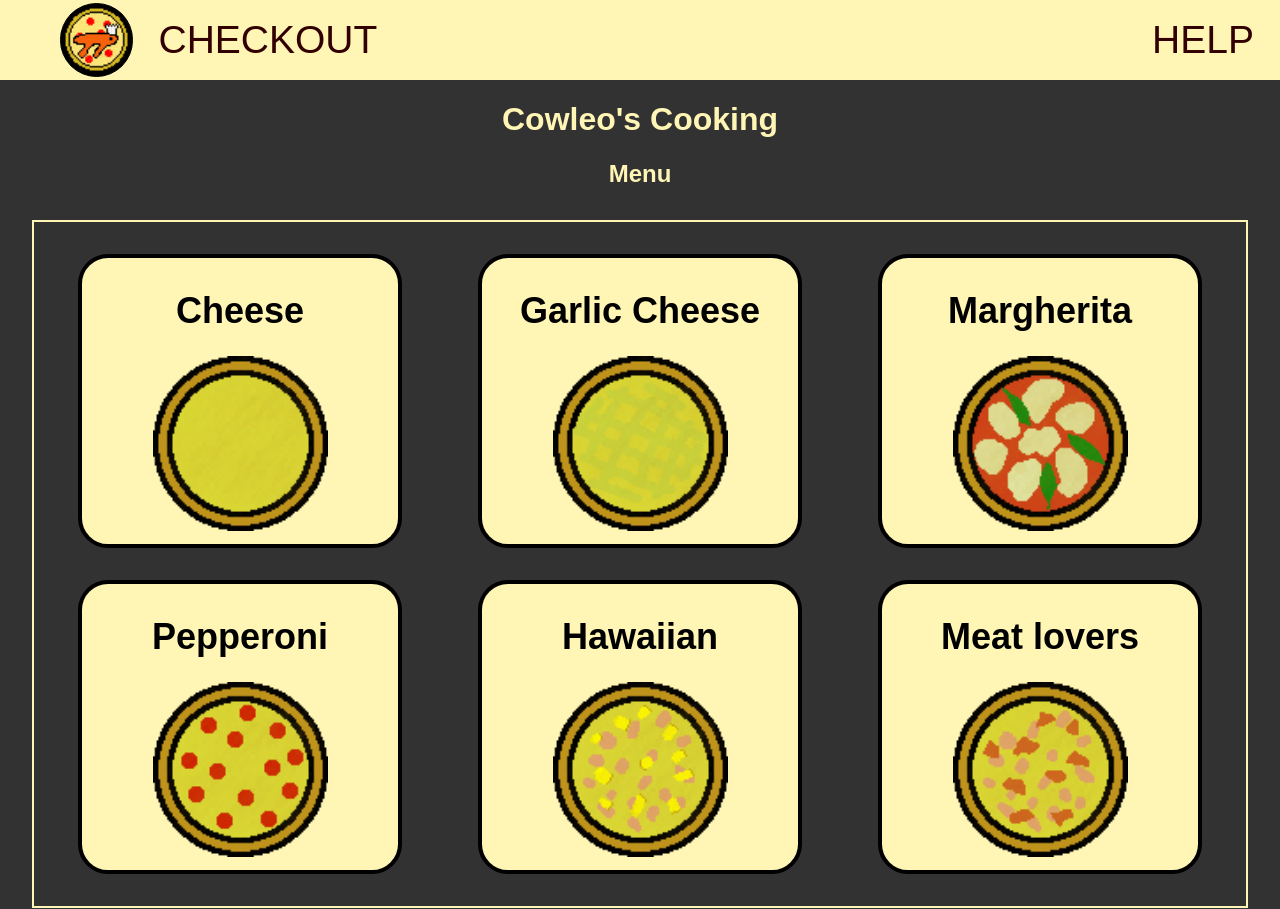
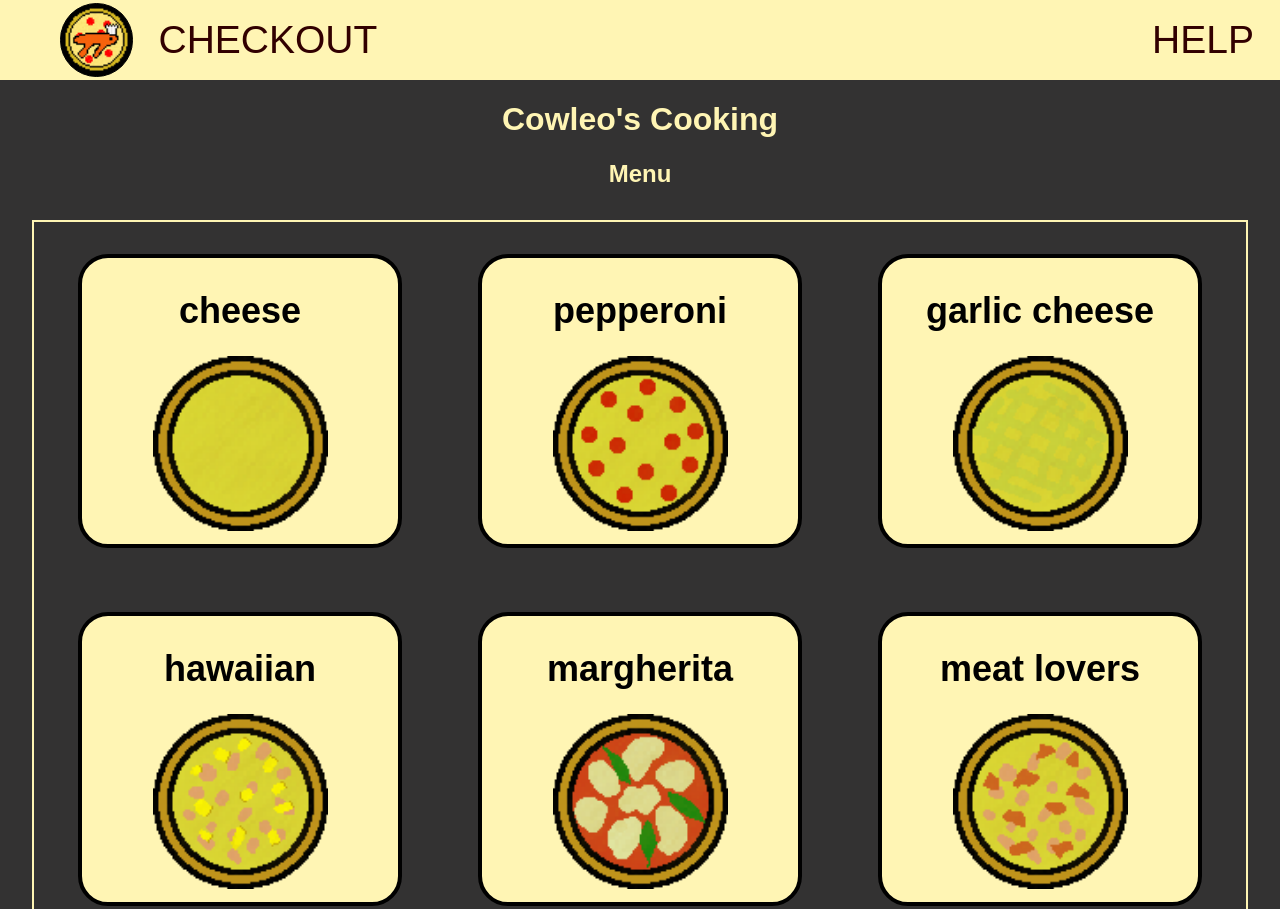
Before and after one commit to KDWN/Pizzafronted, a plain HTML site: page index/index.html in a window 1280 px wide. Shown: the top 909 px of the page. Drawn offline with Linux system fonts and the light colour scheme.

Commit message:
Actual Final Version

```diff
--- a/index/index.css
+++ b/index/index.css
@@ -3,17 +3,12 @@ body {
 }
 
 
-.menuBox {
+#menuBox {
     display: flex;
     justify-content: space-evenly;
+    flex-wrap: wrap;
     margin: 2rem;
     border: 2px solid;
-    overflow:auto;
-}
-
-.itemBox {
-    display: flexbox;
-    justify-content: space-evenly;
 }
 
 .menuItem {
--- a/index/index.html
+++ b/index/index.html
@@ -26,37 +26,7 @@
         </div>
         <h1 class = "heading"> Cowleo's Cooking</h1>
         <h2 class = "heading">Menu</h2>
-        <div class = "menuBox">
-            <div class = "itemBox">
-                <div class = "menuItem">
-                    <h1>Cheese</h1>
-                    <img src = "../images/cheese-pizza.png" width = 175px alt = "Pizza with cheese">
-                </div>
-                <div class = "menuItem">
-                    <h1>Pepperoni</h1>
-                    <img src = "../images/pepperoni-pizza.png" width = 175px alt = "Pizza with cheese, tomato sauce, and pepperoni">
-                </div>
-            </div>
-            <div class = "itemBox">
-                <div class = "menuItem">
-                    <h1>Garlic Cheese</h1>
-                    <img src = "../images/garlic-cheese-pizza.png" width = 175px alt = "Pizza with cheese, and garlic">
-                </div>
-                <div class = "menuItem">
-                    <h1>Hawaiian</h1>
-                    <img src = "../images/hawaiian-pizza.png" width = 175px alt = "Pizza with cheese, tomato sauce, ham, and pinapple">
-                </div>
-            </div>
-            <div class = "itemBox">
-                <div class = "menuItem">
-                    <h1>Margherita</h1>
-                    <img src = "../images/margherita-pizza.png" width = 175px alt = "Pizza with cheese, tomato sauce, and basil leaves">
-                </div>
-                <div class = "menuItem">
-                    <h1>Meat lovers</h1>
-                    <img src = "../images/meat-lovers-pizza.png" width = 175px alt = "Pizza with cheese, tomato sauce, bacon, ham, and mince">
-                </div>
-            </div>
+        <div id = "menuBox">
         </div>
 
     </body>
--- a/index/index.js
+++ b/index/index.js
@@ -1,6 +1,33 @@
 import { getpizzas } from "../global/global.js";
 var debug = JSON.parse(localStorage.getItem("debug"));
 
+// Create menu component {
+
+// Creates a GUI for each item that should be on the menu
+function createMenu(item) {
+
+    // Sets the HTML elements
+    var newMenuItem = document.createElement("div");
+    newMenuItem.className = "menuItem";
+    var newName = document.createElement("h1");
+    var newNameText = document.createTextNode(item);
+    var newImg = document.createElement("img");
+
+    // Makes sure the image can be generated (will give an error if it can't but it will work)
+    newImg.src = `../images/${item.replace(" ", "-")}-pizza.png`;
+    newImg.onerror = () => {
+        newImg.src = "../images/unknown-pizza.png";
+    }
+    newImg.width = 175;
+
+    // Attaches the HTML elements to the page
+    newName.appendChild(newNameText);
+    newMenuItem.appendChild(newName);
+    newMenuItem.appendChild(newImg);
+    document.getElementById("menuBox").appendChild(newMenuItem);
+}
+
+// End create menu component
 
 // Add item component {
 
@@ -9,7 +36,6 @@ var debug = JSON.parse(localStorage.getItem("debug"));
 // If the input is valid it adds an item to the orderedItems and the orderList if they do not already contain that item
 // Otherwise it updates the item to increase/decrease the count and cost of the item
 // However if the input is not valid it will just ask the prompt again unless the user inputs nothing, 0, or cancels then it will end the whole function
-
 
 // Checks to make sure that the input obeys the rules of the ordering system
 function checkValidity(item, count) {
@@ -88,6 +114,10 @@ function checkPurchase(itemName){
 // Adds a check to each menu item so when they are clicked they run the checkPurchase function to add the item to the cart
 document.addEventListener("DOMContentLoaded", () => {
     console.log("page loaded");
+    for(let pizza in getpizzas()) {
+        if(debug){console.log(`Creating ${pizza} menu item`)}
+        createMenu(pizza);
+    };
     document.querySelectorAll(".menuItem").forEach(menuItem => {
         if(debug){console.log("adding lister")}; // debug
         menuItem.addEventListener("click", function() {
```
Also changed, not shown: order/order.js (+17 -0 lines), images/unknown-pizza.png (added).
